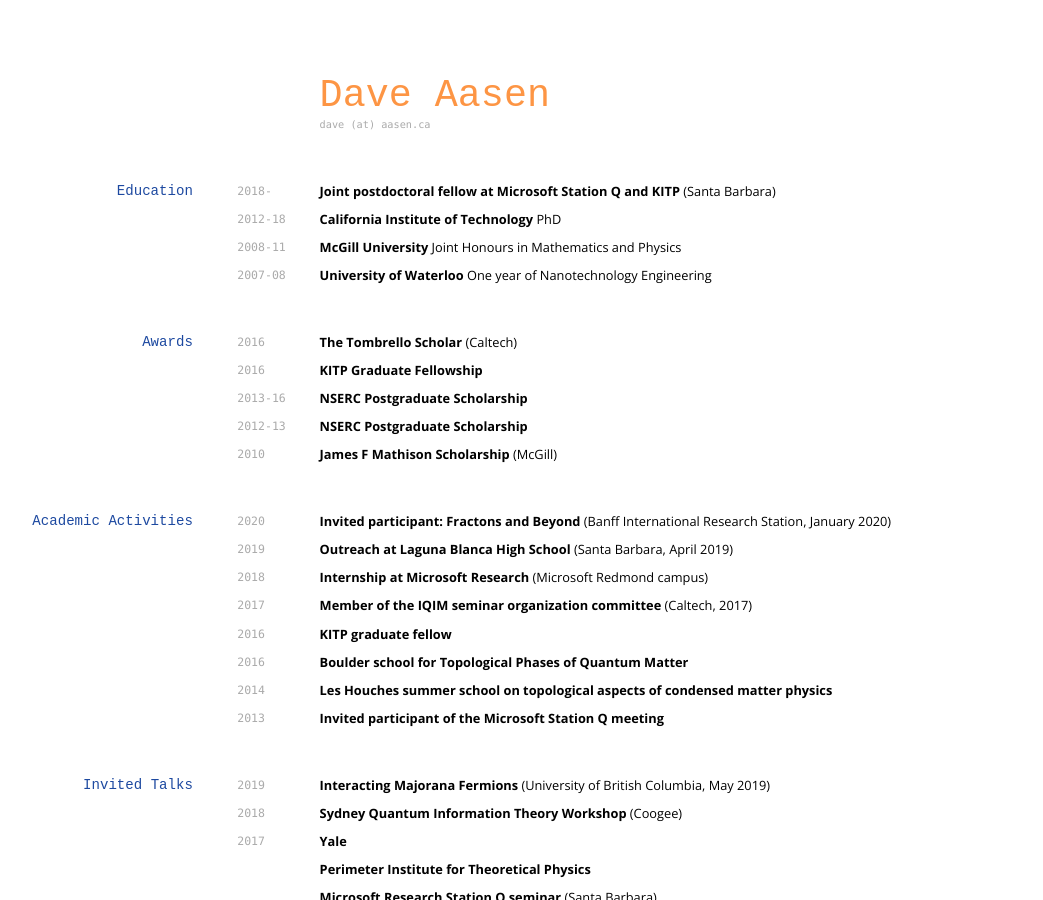
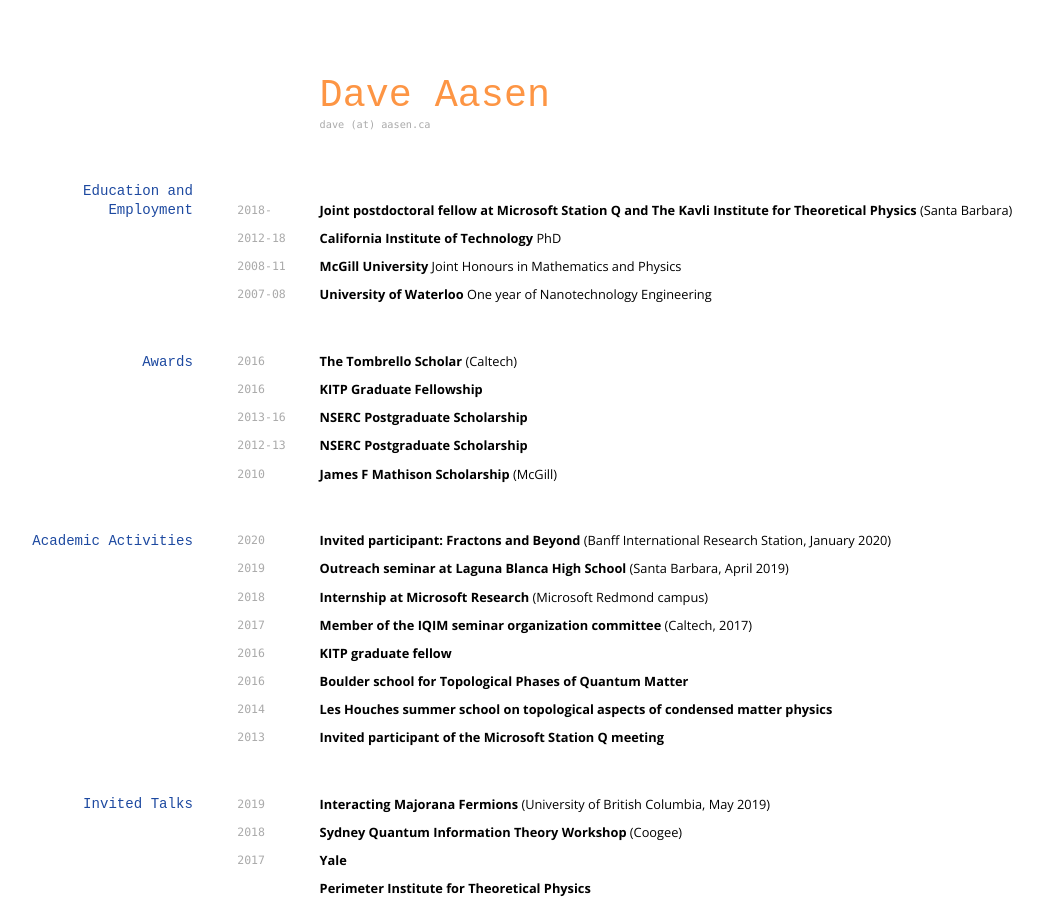
Before and after one commit to davidaasen/davidaasen.github.io, a Jekyll site: the page built from CV.md, in a window 1280 px wide and 900 px high. Shown: the whole window, without its empty margins (10-1053 px from the left). Built offline with Jekyll 4.4.1, drawn with Linux system fonts in a browser that asks for light colours; nearby versions of some CDN libraries.

Commit message:
Update CV.md

```diff
--- a/CV.md
+++ b/CV.md
@@ -9,10 +9,10 @@ title: David Aasen's CV
 <a href="dave@aasen.ca">dave (at) aasen.ca</a>
 </div>
 
-## Education
+## Education and Employment
 
 `2018-`
-__Joint postdoctoral fellow at Microsoft Station Q and KITP__ (Santa Barbara)
+__Joint postdoctoral fellow at Microsoft Station Q and The Kavli Institute for Theoretical Physics__ (Santa Barbara)
 
 `2012-18`
 __California Institute of Technology__ PhD
@@ -47,7 +47,7 @@ __Invited participant: Fractons and Beyond__ (Banff International Research Stati
 
 
 `2019`
-__Outreach at Laguna Blanca High School__ (Santa Barbara, April 2019)
+__Outreach seminar at Laguna Blanca High School__ (Santa Barbara, April 2019)
 
 `2018`
 __Internship at Microsoft Research__ (Microsoft Redmond campus)
@@ -68,6 +68,7 @@ __Les Houches summer school on topological aspects of condensed matter physics__
 __Invited participant of the Microsoft Station Q meeting__
 
 ## Invited Talks
+
 `2019`
 __Interacting Majorana Fermions__ (University of British Columbia, May 2019)
 
```
